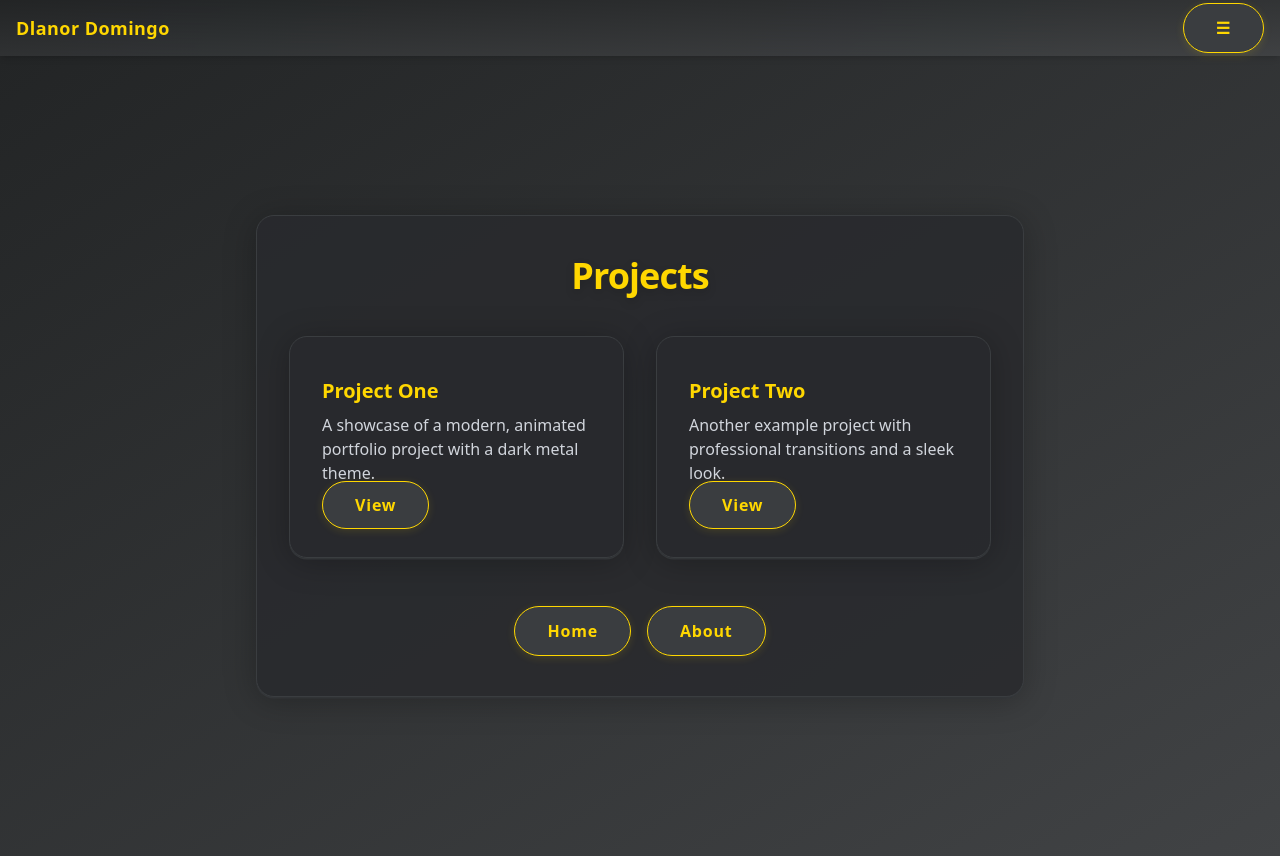
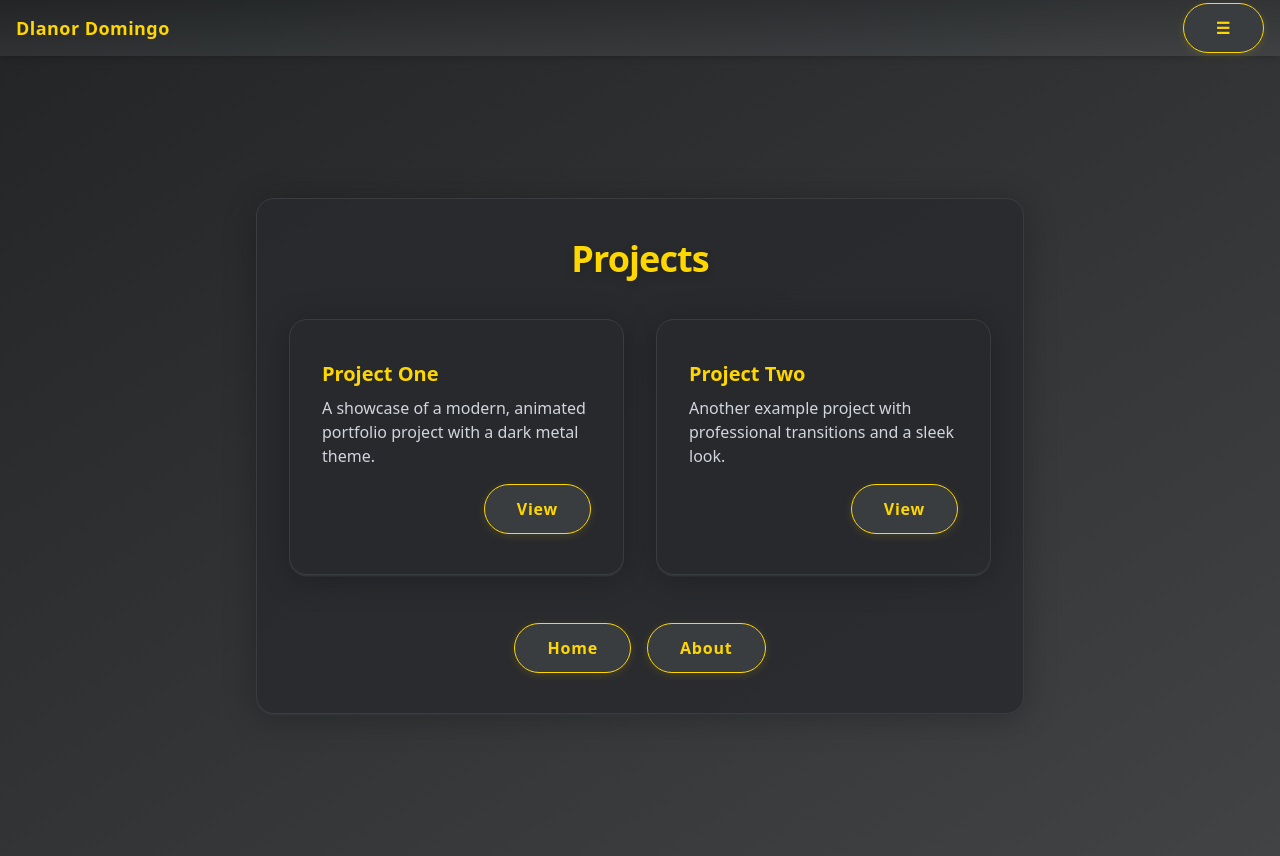
Before and after one commit to laurreev/Portfolio, a Next.js app: page /projects in a window 1280 px wide. Built offline with nearby package versions, Linux system fonts and the light colour scheme.

Commit message:
Update page.js

```diff
--- a/src/app/projects/page.js
+++ b/src/app/projects/page.js
@@ -5,16 +5,24 @@ export default function Projects() {
     <div className="font-sans min-h-screen flex flex-col items-center justify-center p-8 bg-gradient-to-br from-[#232526] to-[#414345] fade-in">
       <main className="w-full max-w-3xl metal-card flex flex-col items-center gap-8 shadow-xl">
         <h1 className="text-3xl md:text-4xl font-bold tracking-tight text-[#FFD700] drop-shadow-lg transition-colors duration-500 mb-2">Projects</h1>
-        <div className="grid grid-cols-1 md:grid-cols-2 gap-8 w-full">
-          <div className="metal-card">
-            <h3 className="text-xl font-bold mb-2 text-[#FFD700]">Project One</h3>
-            <p className="text-gray-300 mb-2">A showcase of a modern, animated portfolio project with a dark metal theme.</p>
-            <a href="#" className="metal-btn">View</a>
+        <div className="grid grid-cols-1 md:grid-cols-2 gap-6 sm:gap-8 w-full">
+          <div className="metal-card flex flex-col h-full justify-between p-6 shadow-lg">
+            <div>
+              <h3 className="text-lg sm:text-xl font-bold mb-2 text-[#FFD700]">Project One</h3>
+              <p className="text-gray-300 mb-4 text-sm sm:text-base">A showcase of a modern, animated portfolio project with a dark metal theme.</p>
+            </div>
+            <div className="flex justify-end">
+              <a href="#" className="metal-btn px-6 py-2 text-base font-semibold rounded-lg transition-all duration-200 hover:scale-105 hover:shadow-xl">View</a>
+            </div>
           </div>
-          <div className="metal-card">
-            <h3 className="text-xl font-bold mb-2 text-[#FFD700]">Project Two</h3>
-            <p className="text-gray-300 mb-2">Another example project with professional transitions and a sleek look.</p>
-            <a href="#" className="metal-btn">View</a>
+          <div className="metal-card flex flex-col h-full justify-between p-6 shadow-lg">
+            <div>
+              <h3 className="text-lg sm:text-xl font-bold mb-2 text-[#FFD700]">Project Two</h3>
+              <p className="text-gray-300 mb-4 text-sm sm:text-base">Another example project with professional transitions and a sleek look.</p>
+            </div>
+            <div className="flex justify-end">
+              <a href="#" className="metal-btn px-6 py-2 text-base font-semibold rounded-lg transition-all duration-200 hover:scale-105 hover:shadow-xl">View</a>
+            </div>
           </div>
         </div>
         <div className="flex gap-4 mt-4">
```
